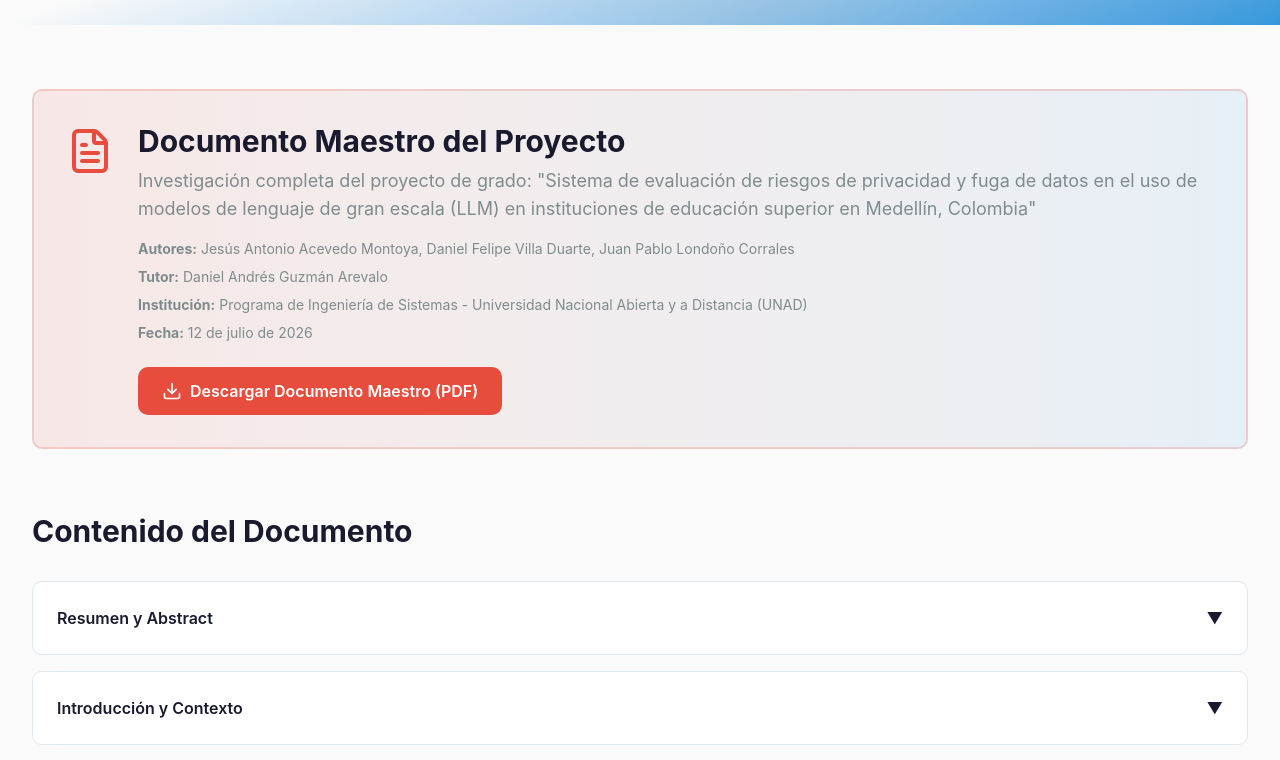
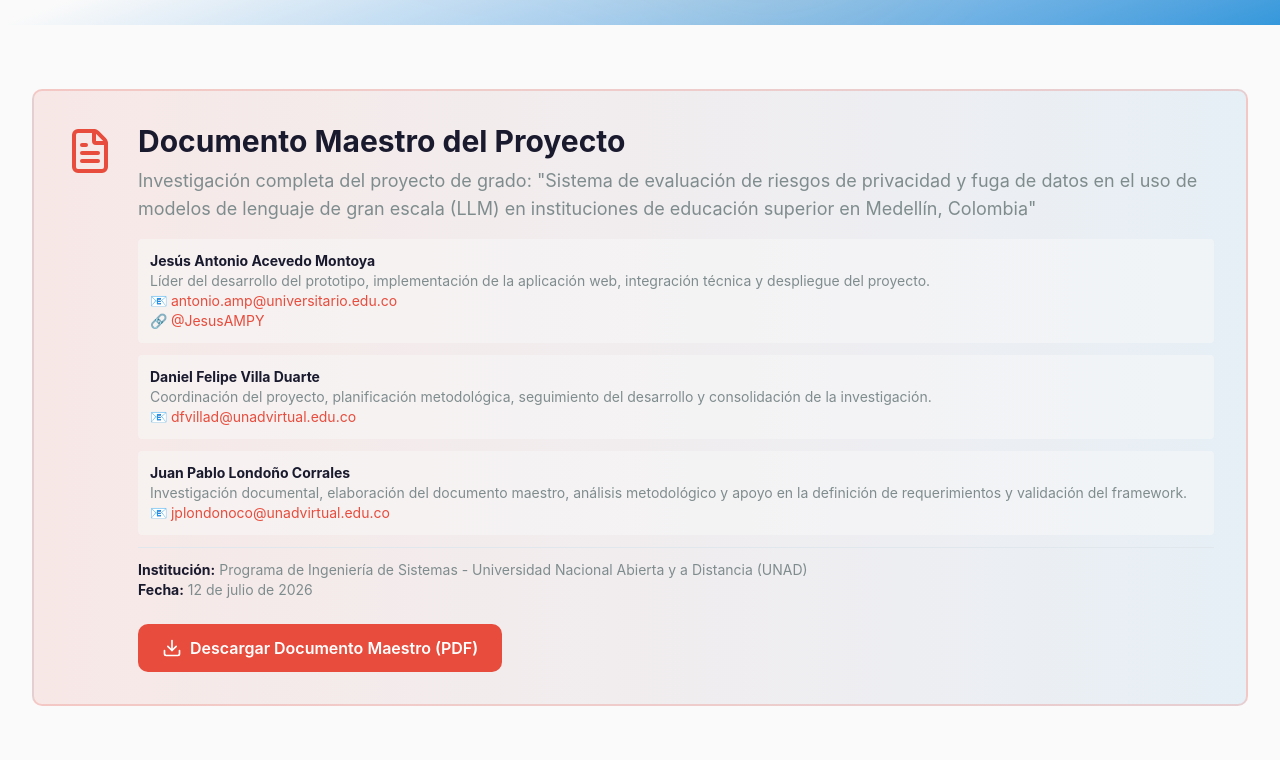
Before and after one commit to JesusAMPY/proyecto-grado-LLM-privacidad, a Next.js app: page /more-info in a window 1280 px wide. Shown: the part 512-1272 px from the top of the page. Built offline with nearby package versions, Linux system fonts and the light colour scheme.

Commit message:
docs: actualizar información de autores con roles específicos, contacto y filiación completa

```diff
--- a/app/more-info/page.tsx
+++ b/app/more-info/page.tsx
@@ -28,19 +28,40 @@ export default function MoreInfoPage() {
                 <p className="text-lg text-muted-foreground mb-4">
                   Investigación completa del proyecto de grado: "Sistema de evaluación de riesgos de privacidad y fuga de datos en el uso de modelos de lenguaje de gran escala (LLM) en instituciones de educación superior en Medellín, Colombia"
                 </p>
-                <div className="space-y-2 mb-6">
-                  <p className="text-sm text-muted-foreground">
-                    <strong>Autores:</strong> Jesús Antonio Acevedo Montoya, Daniel Felipe Villa Duarte, Juan Pablo Londoño Corrales
-                  </p>
-                  <p className="text-sm text-muted-foreground">
-                    <strong>Tutor:</strong> Daniel Andrés Guzmán Arevalo
-                  </p>
-                  <p className="text-sm text-muted-foreground">
-                    <strong>Institución:</strong> Programa de Ingeniería de Sistemas - Universidad Nacional Abierta y a Distancia (UNAD)
-                  </p>
-                  <p className="text-sm text-muted-foreground">
-                    <strong>Fecha:</strong> 12 de julio de 2026
-                  </p>
+                <div className="space-y-3 mb-6">
+                  <div className="bg-background/50 rounded p-3 space-y-2">
+                    <p className="text-sm text-muted-foreground">
+                      <strong className="text-foreground">Jesús Antonio Acevedo Montoya</strong>
+                      <br/>Líder del desarrollo del prototipo, implementación de la aplicación web, integración técnica y despliegue del proyecto.
+                      <br/>📧 <a href="mailto:antonio.amp@universitario.edu.co" className="text-primary hover:underline">antonio.amp@universitario.edu.co</a>
+                      <br/>🔗 <a href="https://github.com/JesusAMPY" target="_blank" rel="noopener noreferrer" className="text-primary hover:underline">@JesusAMPY</a>
+                    </p>
+                  </div>
+
+                  <div className="bg-background/50 rounded p-3 space-y-2">
+                    <p className="text-sm text-muted-foreground">
+                      <strong className="text-foreground">Daniel Felipe Villa Duarte</strong>
+                      <br/>Coordinación del proyecto, planificación metodológica, seguimiento del desarrollo y consolidación de la investigación.
+                      <br/>📧 <a href="mailto:dfvillad@unadvirtual.edu.co" className="text-primary hover:underline">dfvillad@unadvirtual.edu.co</a>
+                    </p>
+                  </div>
+
+                  <div className="bg-background/50 rounded p-3 space-y-2">
+                    <p className="text-sm text-muted-foreground">
+                      <strong className="text-foreground">Juan Pablo Londoño Corrales</strong>
+                      <br/>Investigación documental, elaboración del documento maestro, análisis metodológico y apoyo en la definición de requerimientos y validación del framework.
+                      <br/>📧 <a href="mailto:jplondonoco@unadvirtual.edu.co" className="text-primary hover:underline">jplondonoco@unadvirtual.edu.co</a>
+                    </p>
+                  </div>
+
+                  <div className="border-t border-border pt-3 mt-3">
+                    <p className="text-sm text-muted-foreground">
+                      <strong className="text-foreground">Institución:</strong> Programa de Ingeniería de Sistemas - Universidad Nacional Abierta y a Distancia (UNAD)
+                    </p>
+                    <p className="text-sm text-muted-foreground">
+                      <strong className="text-foreground">Fecha:</strong> 12 de julio de 2026
+                    </p>
+                  </div>
                 </div>
                 <a
                   href="/documentos/Documento-Maestro.pdf"
```
Also changed, not shown: 1 other file (tests, documents, lock files or other folders).
